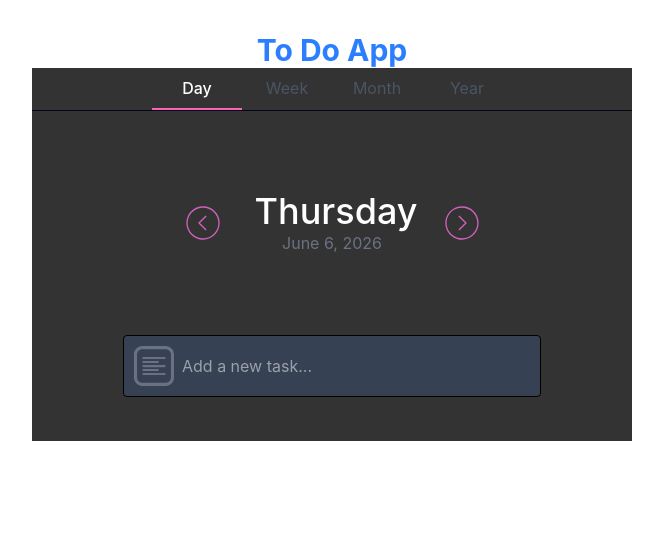
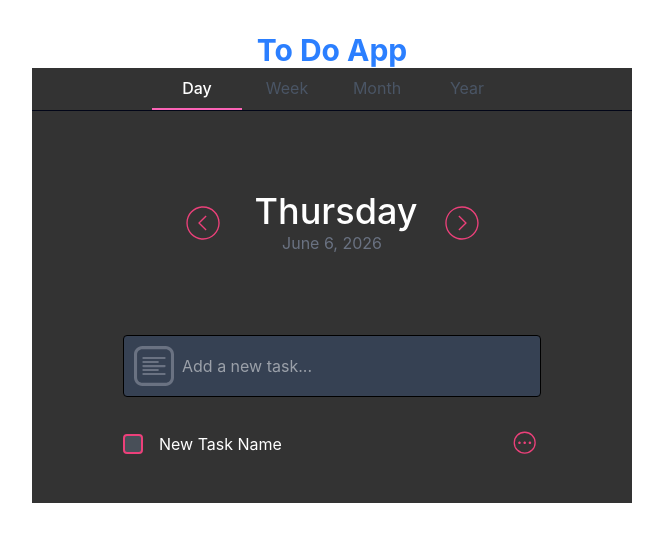
Before and after one commit to Priscilla-03-dev/to-do-app, a React (Vite) app: page / in a window 1280 px wide. Shown: the top 542 px of the page, without its empty margins (308-971 px from the left). Built offline with nearby package versions, Linux system fonts and the light colour scheme.

Commit message:
feat: Diseño inicial de los elementos de tarea

```diff
--- a/src/App.css
+++ b/src/App.css
@@ -10,5 +10,28 @@
     text-align: center;
     max-width: 600px;
     margin: auto;
+}
 
+.checkbox {
+    appearance: none;
+    width: 20px;
+    height: 20px;
+    background-color: #484f58;
+    border: 2px solid #EC407A;
+    border-radius: 4px;
 }
+.checkbox:checked {
+    background-color: #EC407A;
+}
+.checkbox:checked::before {
+    content: '';
+    display: block;
+    width: 6px;
+    height: 12px;
+    border: solid white;
+    border-width: 0 2px 2px 0;
+    transform: rotate(45deg);
+    position: relative;
+    left: 5px;
+    top: 2px;
+}
--- a/src/components/ListTasks.jsx
+++ b/src/components/ListTasks.jsx
@@ -1,9 +1,20 @@
 import React from 'react'
+import Dots from './icons/Dots'
 
 const ListTasks = () => {
   return (
     <section className='max-w-[450px] m-auto pb-7 pt-1 px-4'>
-
+      <div className='flex justify-between gap-4 items-center my-4'>
+        <span className='cursor-pointer flex items-center'>
+          <input
+            type="checkbox"
+            className="checkbox" />
+        </span>
+        <p className=' grow text-left'>New Task Name</p>
+        <span className='cursor-pointer'>
+          <Dots />
+        </span>
+      </div>
     </section>
   )
 }
--- a/src/components/icons/ArrowLeft.jsx
+++ b/src/components/icons/ArrowLeft.jsx
@@ -8,8 +8,8 @@ const ArrowLeft = () => {
           viewBox="0 0 32 32"
           width="40"
           height="40">
-          <path fill="#d260bd" d="M2.639 15.992c0 7.366 5.97 13.337 13.337 13.337s13.337-5.97 13.337-13.337-5.97-13.337-13.337-13.337S2.639 8.625 2.639 15.992zm25.606 0c0 6.765-5.504 12.27-12.27 12.27s-12.27-5.505-12.27-12.27 5.505-12.27 12.27-12.27 12.27 5.505 12.27 12.27z"/>
-          <path fill="#d260bd" d="m19.159 16.754.754-.754-6.035-6.035-.754.754L18.405 16l-5.256 5.256.754.754 3.013-3.013z"/>
+          <path fill="#EC407A" d="M2.639 15.992c0 7.366 5.97 13.337 13.337 13.337s13.337-5.97 13.337-13.337-5.97-13.337-13.337-13.337S2.639 8.625 2.639 15.992zm25.606 0c0 6.765-5.504 12.27-12.27 12.27s-12.27-5.505-12.27-12.27 5.505-12.27 12.27-12.27 12.27 5.505 12.27 12.27z"/>
+          <path fill="#EC407A" d="m19.159 16.754.754-.754-6.035-6.035-.754.754L18.405 16l-5.256 5.256.754.754 3.013-3.013z"/>
 
         </svg>
   )
--- a/src/components/icons/ArrowRight.jsx
+++ b/src/components/icons/ArrowRight.jsx
@@ -4,7 +4,7 @@ const ArrowRight = () => {
   return (
       <svg
           xmlns="http://www.w3.org/2000/svg"
-          fill="#d260bd"
+          fill="#EC407A"
           viewBox="0 0 32 32"
           width="40"
           height="40">
--- /dev/null
+++ b/src/components/icons/Dots.jsx
@@ -0,0 +1,29 @@
+import React from 'react'
+
+function Dots() {
+    return (
+        <svg
+            xmlns="http://www.w3.org/2000/svg"
+            fill="#fff"
+            viewBox="0 0 23 23"
+            width="30px"
+            height="30px">
+            <g fill="none" fillRule="evenodd" transform="translate(2 2)">
+                <circle
+                    cx={8.5}
+                    cy={8.5}
+                    r={8}
+                    stroke="#EC407A"
+                    strokeLinecap="round"
+                    strokeLinejoin="round"
+                />
+                <path
+                    fill="#EC407A"
+                    d="M8.5 9.5c.5 0 1-.5 1-1s-.5-1-1-1-.999.5-.999 1 .499 1 .999 1zm-4 0c.5 0 1-.5 1-1s-.5-1-1-1-.999.5-.999 1 .499 1 .999 1zm8 0c.5 0 1-.5 1-1s-.5-1-1-1-.999.5-.999 1 .499 1 .999 1z"
+                />
+            </g>
+        </svg>
+    )
+}
+
+export default Dots
```
Also changed, not shown: src/App.jsx (line endings or trailing spaces).
